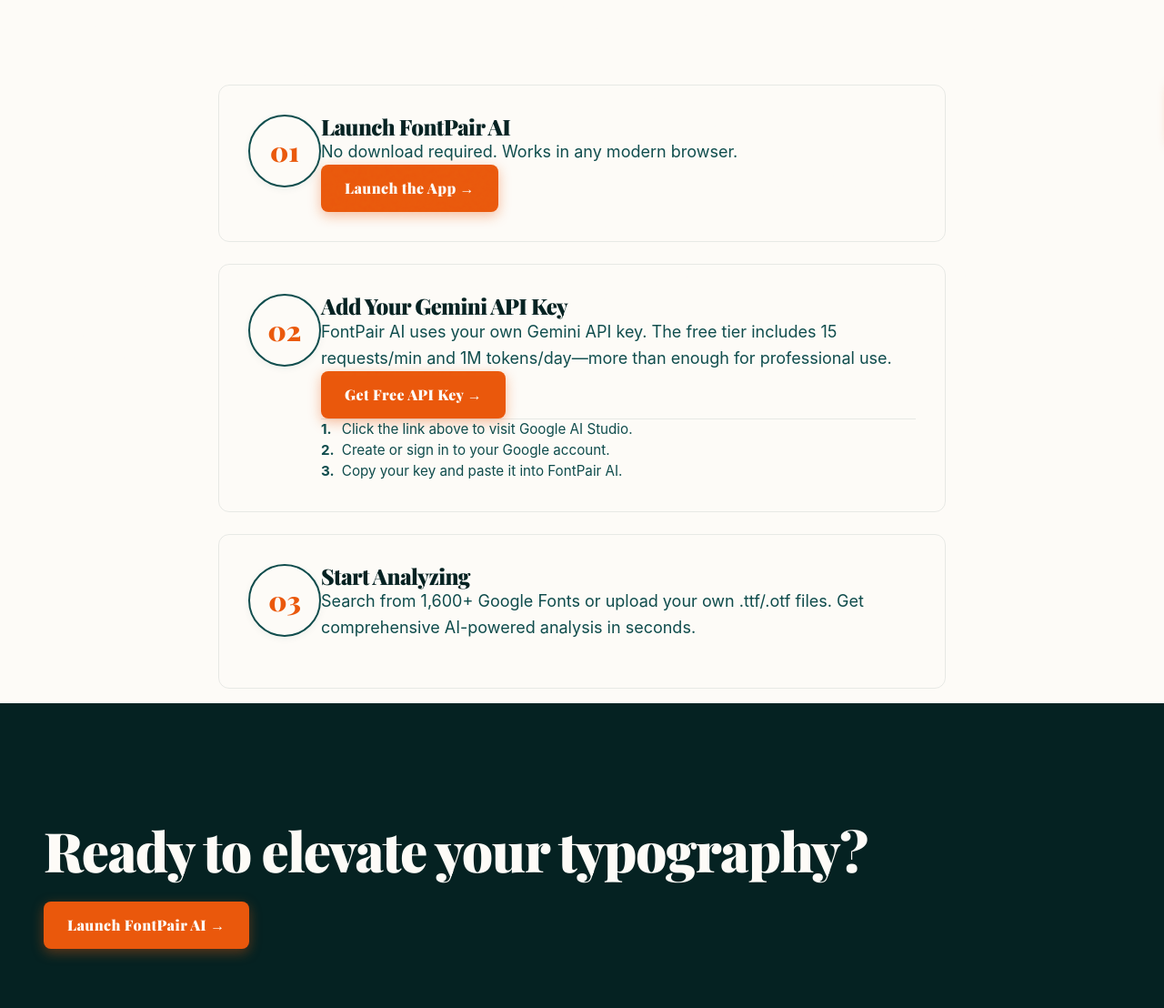
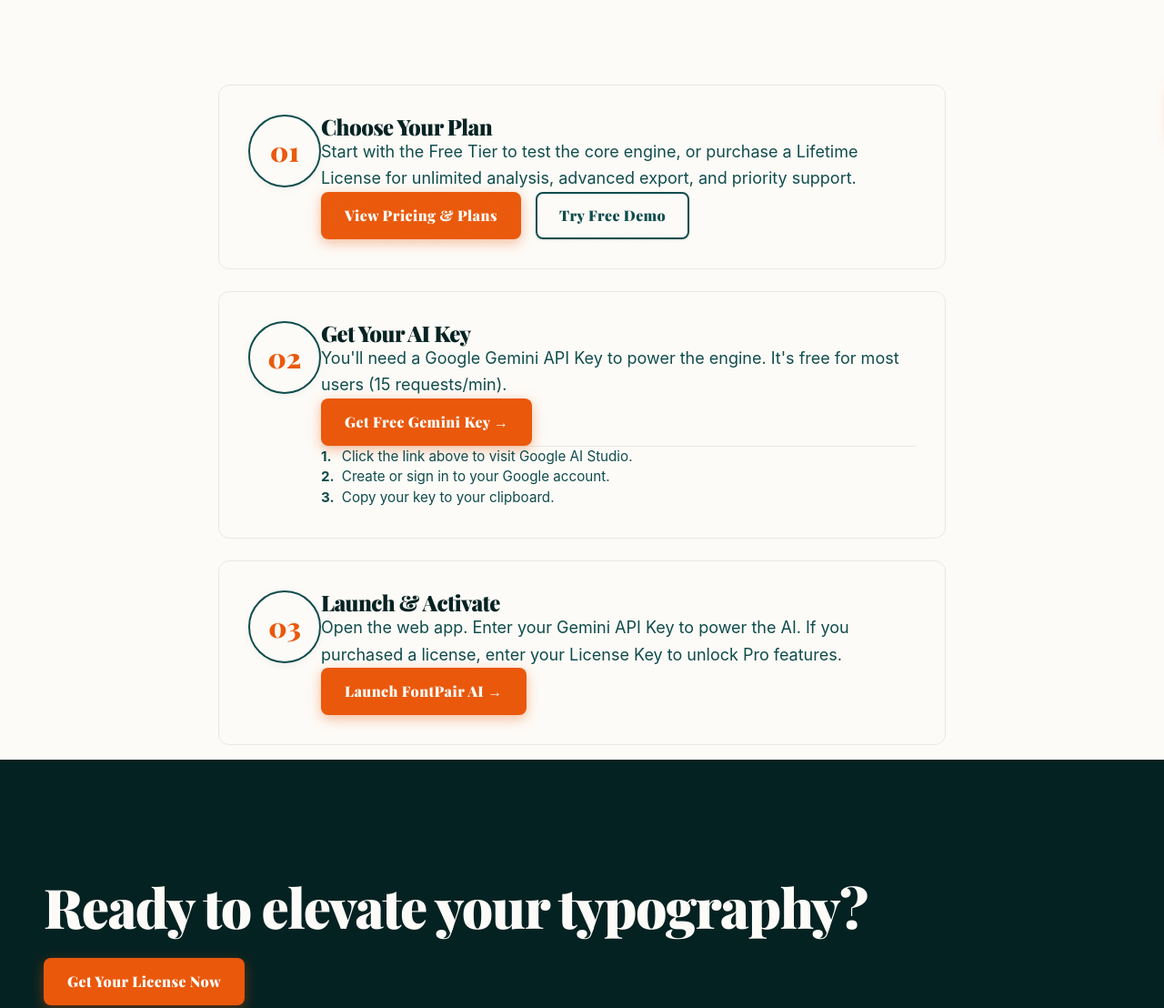
Before and after one commit to NeonBeacon/fontpair-ai-landing, a website: page get-started.html in a window 1280 px wide. Shown: the part 387-1495 px from the top of the page at 91% size. Drawn offline with nearby package versions, Linux system fonts and the light colour scheme.

Commit message:
refactor: update get-started flow to prioritize purchase/pricing

```diff
--- a/get-started.html
+++ b/get-started.html
@@ -178,9 +178,12 @@
             <div class="step-card">
               <div class="step-number">01</div>
               <div class="step-content" style="flex: 1;">
-                <h3>Launch FontPair AI</h3>
-                <p>No download required. Works in any modern browser.</p>
-                <a href="https://app.fontpairai.com" class="btn btn-primary">Launch the App &rarr;</a>
+                <h3>Choose Your Plan</h3>
+                <p>Start with the Free Tier to test the core engine, or purchase a Lifetime License for unlimited analysis, advanced export, and priority support.</p>
+                <div class="flex flex-wrap gap-4">
+                  <a href="pricing.html" class="btn btn-primary">View Pricing & Plans</a>
+                  <a href="https://app.fontpairai.com" class="btn btn-secondary">Try Free Demo</a>
+                </div>
               </div>
             </div>
 
@@ -188,14 +191,14 @@
             <div class="step-card">
               <div class="step-number">02</div>
               <div class="step-content" style="flex: 1;">
-                <h3>Add Your Gemini API Key</h3>
-                <p>FontPair AI uses your own Gemini API key. The free tier includes 15 requests/min and 1M tokens/day—more than enough for professional use.</p>
-                <a href="https://aistudio.google.com/app/apikey" target="_blank" rel="noopener noreferrer" class="btn btn-primary">Get Free API Key &rarr;</a>
+                <h3>Get Your AI Key</h3>
+                <p>You'll need a Google Gemini API Key to power the engine. It's free for most users (15 requests/min).</p>
+                <a href="https://aistudio.google.com/app/apikey" target="_blank" rel="noopener noreferrer" class="btn btn-primary">Get Free Gemini Key &rarr;</a>
 
                 <ul class="instruction-list">
                   <li><strong>1.</strong> Click the link above to visit Google AI Studio.</li>
                   <li><strong>2.</strong> Create or sign in to your Google account.</li>
-                  <li><strong>3.</strong> Copy your key and paste it into FontPair AI.</li>
+                  <li><strong>3.</strong> Copy your key to your clipboard.</li>
                 </ul>
               </div>
             </div>
@@ -204,8 +207,9 @@
             <div class="step-card">
               <div class="step-number">03</div>
               <div class="step-content" style="flex: 1;">
-                <h3>Start Analyzing</h3>
-                <p>Search from 1,600+ Google Fonts or upload your own .ttf/.otf files. Get comprehensive AI-powered analysis in seconds.</p>
+                <h3>Launch & Activate</h3>
+                <p>Open the web app. Enter your Gemini API Key to power the AI. If you purchased a license, enter your License Key to unlock Pro features.</p>
+                <a href="https://app.fontpairai.com" class="btn btn-primary">Launch FontPair AI &rarr;</a>
               </div>
             </div>
 
@@ -216,7 +220,7 @@
       <section class="final-cta-dark" style="margin-top: 0;">
         <div class="container">
           <h2>Ready to elevate your typography?</h2>
-          <a href="https://app.fontpairai.com" class="btn btn-primary" style="margin-top: var(--space-4);">Launch FontPair AI &rarr;</a>
+          <a href="pricing.html" class="btn btn-primary" style="margin-top: var(--space-4);">Get Your License Now</a>
         </div>
       </section>
     </main>
```
